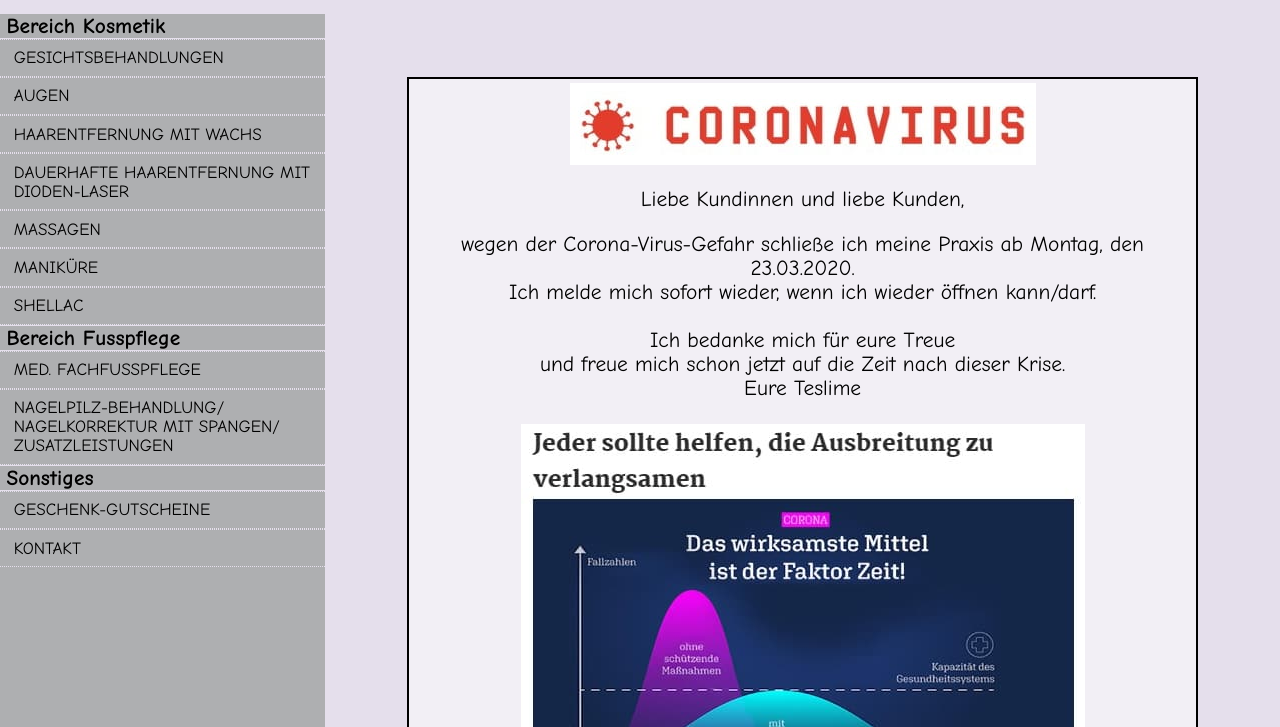
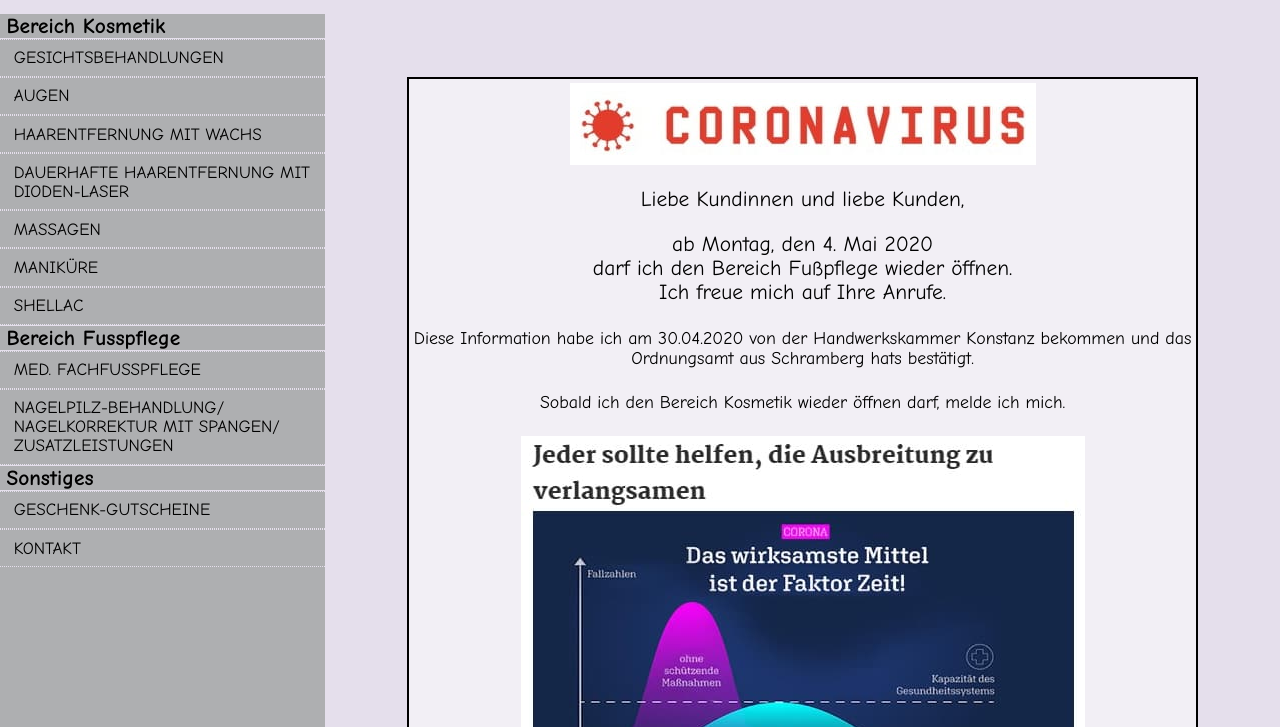
Before and after one commit to Reaver86/teslime, a website built with webpack: page src/index.html in a window 1280 px wide. Shown: the part 73-800 px from the top of the page. Built offline with nearby package versions, Linux system fonts and the light colour scheme.

Commit message:
update coronavirus notice

```diff
--- a/src/index.html
+++ b/src/index.html
@@ -57,14 +57,17 @@
 
           <p>Liebe Kundinnen und liebe Kunden,</p>
 
-          <div>wegen der Corona-Virus-Gefahr schließe ich meine Praxis ab Montag, den 23.03.2020.</div>
-          <div>Ich melde mich sofort wieder, wenn ich wieder öffnen kann/darf.</div>
+          <div>ab Montag, den 4. Mai 2020</div>
+          <div>darf ich den Bereich Fußpflege wieder öffnen.</div>
+          <div>Ich freue mich auf Ihre Anrufe.</div>
 
           <br>
 
-          <div>Ich bedanke mich für eure Treue</div>
-          <div>und freue mich schon jetzt auf die Zeit nach dieser Krise.</div>
-          <div>Eure Teslime</div>
+          <small>Diese Information habe ich am 30.04.2020 von der Handwerkskammer Konstanz bekommen und das Ordnungsamt aus Schramberg hats bestätigt.</small>
+
+          <br>
+
+          <small>Sobald ich den Bereich Kosmetik wieder öffnen darf, melde ich mich.</small>
 
           <br>
 
```
